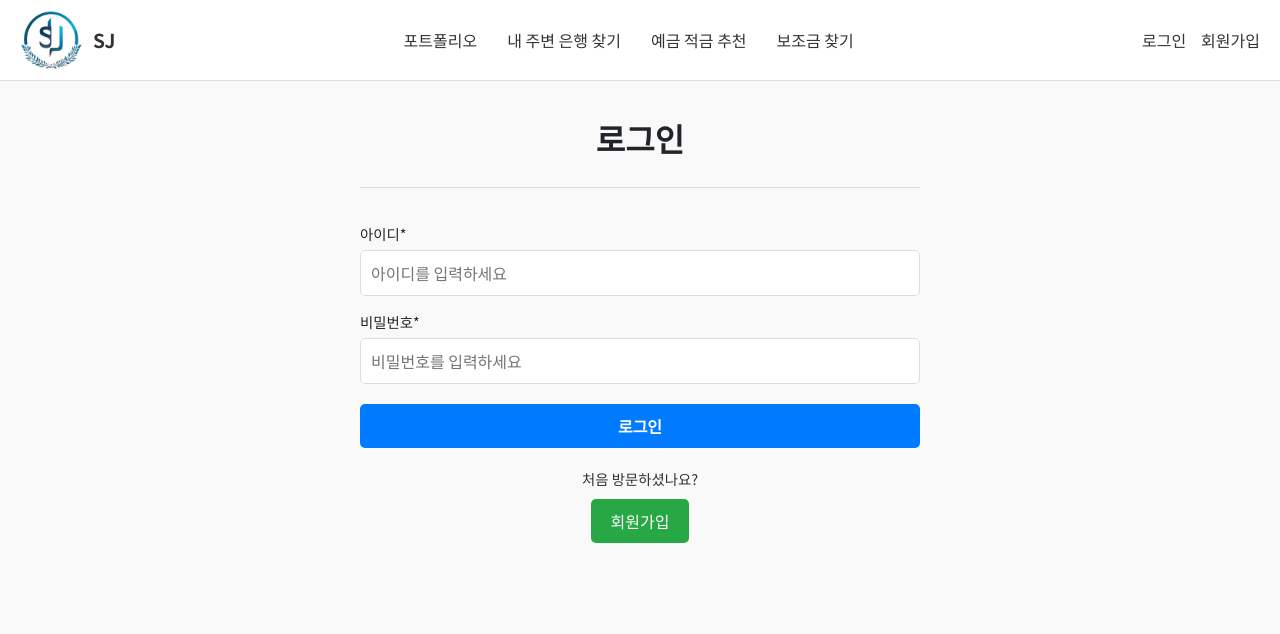
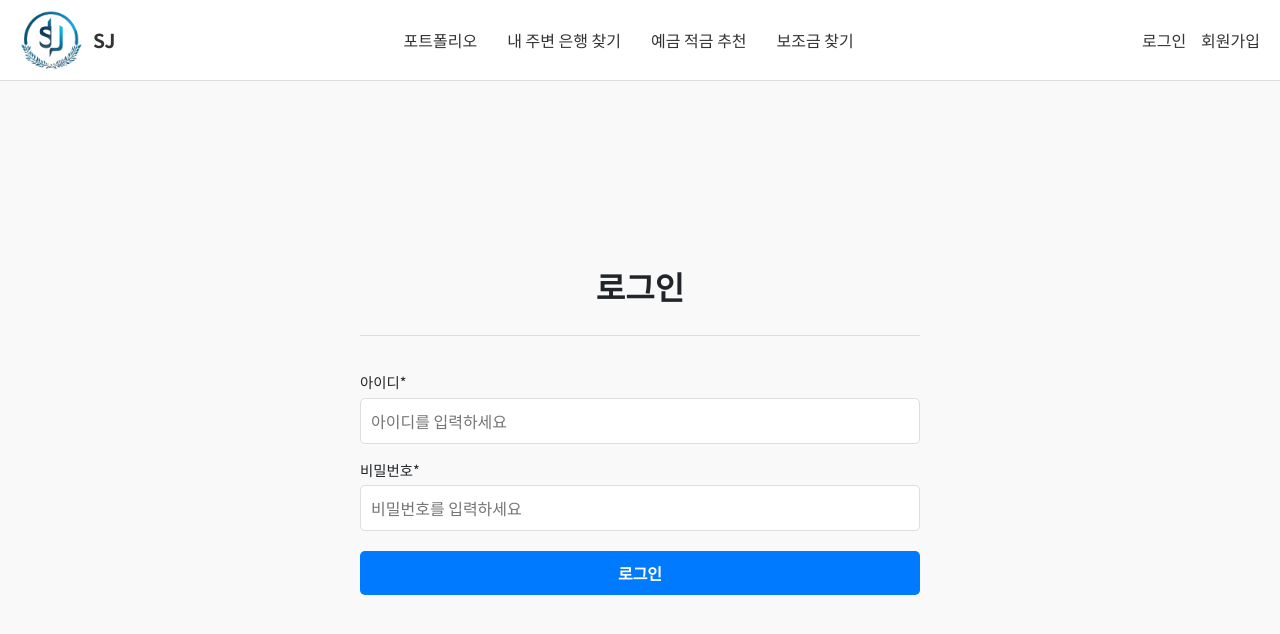
Before and after one commit to BangSungjoon/SmartJourney, a Vue app in the folder final-pjt-front/: page /login in a window 1280 px wide. Shown: the top 634 px of the page. Built offline with nearby package versions, Linux system fonts and the light colour scheme; a web font is replaced by a local one.

Commit message:
최종 제출 직전

```diff
--- a/final-pjt-front/src/components/pages/home/HomeBanner.vue
+++ b/final-pjt-front/src/components/pages/home/HomeBanner.vue
@@ -40,7 +40,7 @@
   }
 
   .home-banner p {
-    font-size: 3rem;
+    font-size: 2.5rem;
     /* color: #666; */
     color: white;
     font-family: 'NanumSquare', sans-serif
--- a/final-pjt-front/src/components/pages/home/HomeServices.vue
+++ b/final-pjt-front/src/components/pages/home/HomeServices.vue
@@ -110,11 +110,12 @@ export default defineComponent({
   font-weight: bold; /* 큰 제목 두껍게 */
   margin-bottom: 1rem; /* 제목 아래 여백 */
   font-family: 'Noto Sans KR', sans-serif;
+  color: #007bff;
 }
 
 .banner p {
   font-size: 1.2rem; /* 부제목 크기 */
-  color: #ffffff; /* 부제목 색상 */
+  color: black; /* 부제목 색상 */
   line-height: 1.6; /* 줄 간격 */
 }
 
--- a/final-pjt-front/src/views/LoginView.vue
+++ b/final-pjt-front/src/views/LoginView.vue
@@ -30,12 +30,12 @@
           </form>
 
           <!-- 회원가입 안내 -->
-          <div class="signup-redirect">
+          <!-- <div class="signup-redirect">
             <p>처음 방문하셨나요?</p>
             <button @click="goToSignup" class="redirect-button">
               회원가입
             </button>
-          </div>
+          </div> -->
         </div>
       </div>
     </div>
@@ -66,7 +66,7 @@ const logIn = function () {
   margin: 0 auto;
   padding: 20px;
   font-family: 'Noto Sans KR', sans-serif;
-  margin-top: -300px; /* 정중앙에서 살짝 위로 이동 */
+  margin-top: -100px; /* 정중앙에서 살짝 위로 이동 */
 }
 
 /* 제목 */
--- a/final-pjt-front/src/views/SignUpView.vue
+++ b/final-pjt-front/src/views/SignUpView.vue
@@ -47,27 +47,6 @@
 import { ref } from 'vue'
 import { useFinStore } from '@/stores/counter';
 
-// const username = ref('')
-// const password1 = ref('')
-// const password2 = ref('')
-
-// const store = useFinStore()
-
-
-// const signUp = function () {
-//     if (!username.value || !password1.value || !password2.value) {
-//         console.error("All fields are required.");
-//         return;
-//     }
-
-//     const payload = {
-//         username: username.value,
-//         password1: password1.value,
-//         password2: password2.value
-//     }
-//     console.log(payload)
-//     store.signUp(payload)
-// }
 export default {
   setup() {
     const username = ref('');
@@ -104,7 +83,7 @@ export default {
   margin: 0 auto;
   padding: 20px;
   font-family: 'Noto Sans KR', sans-serif;
-  margin-top: -300px; /* 위로 50px 이동 */
+  margin-top: -100px; /* 위로 100px 이동 */
 }
 
 /* 제목 */
```
